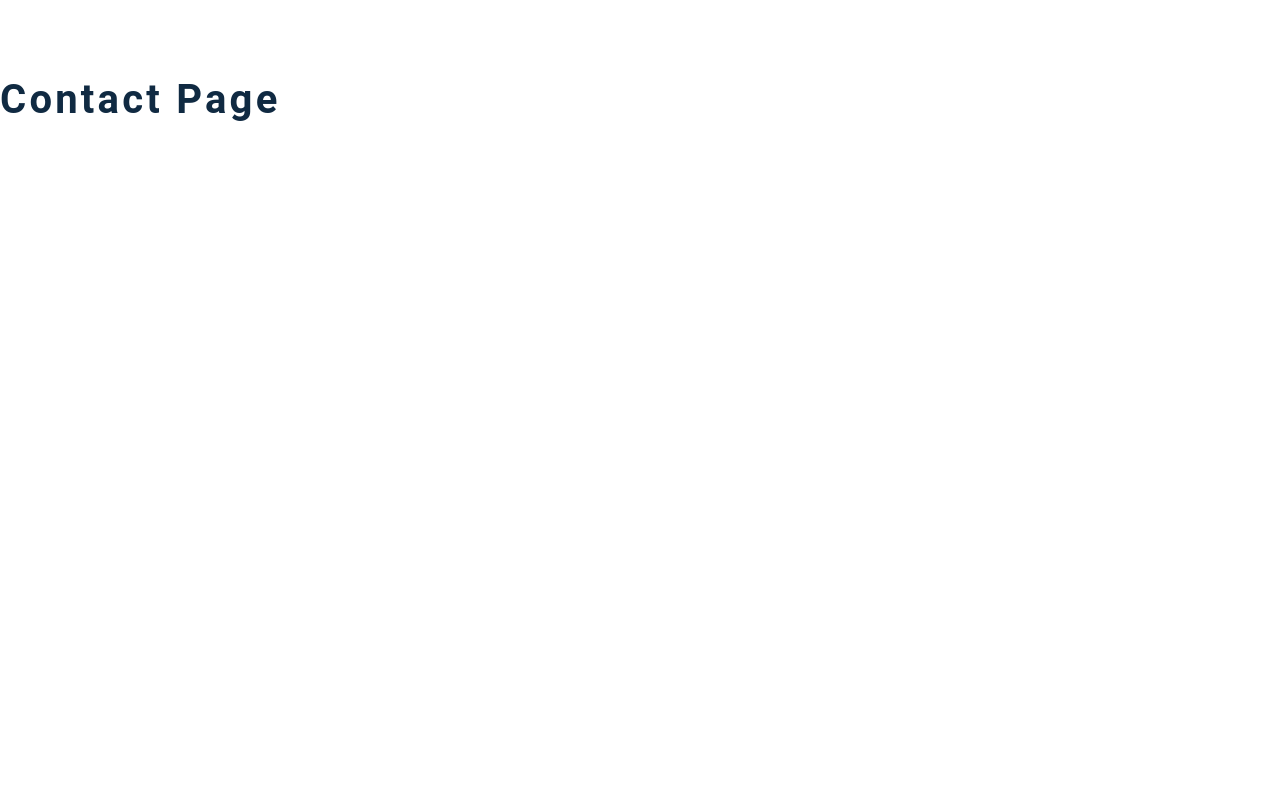
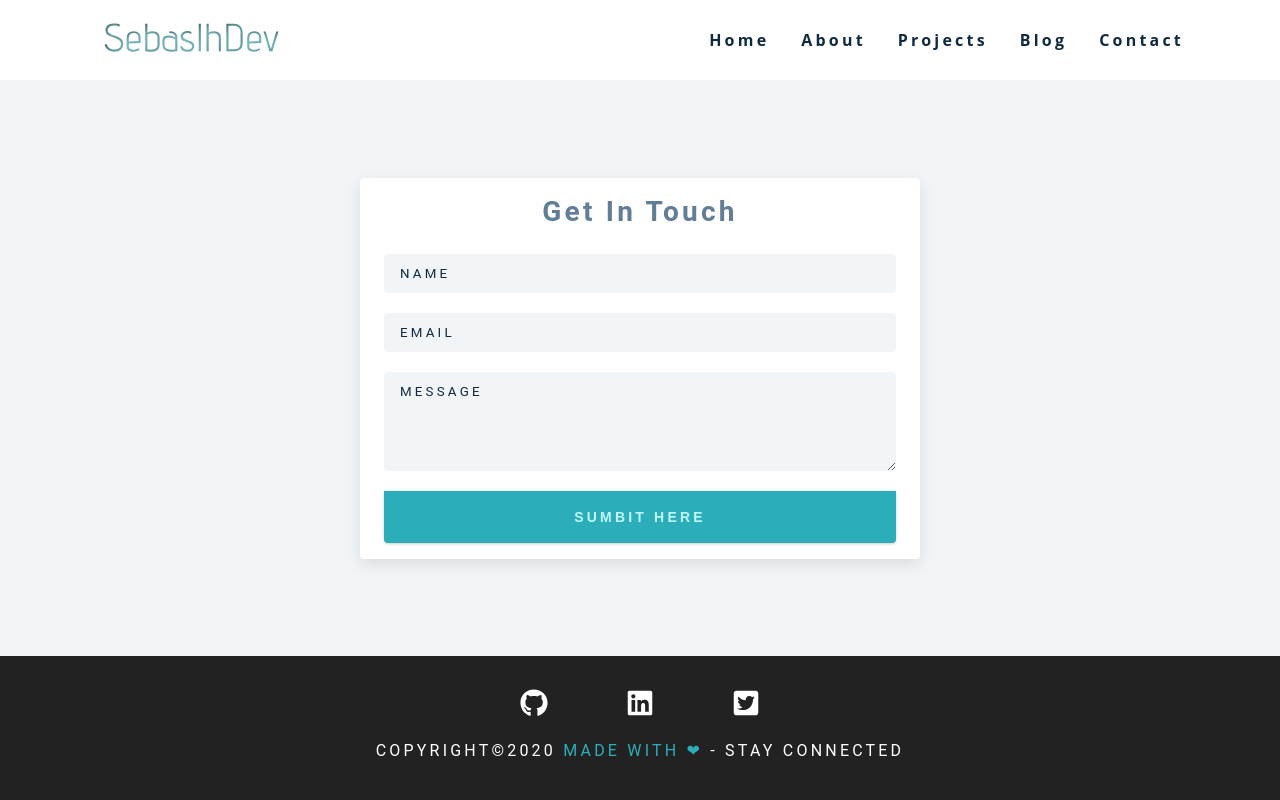
Before and after one commit to sebaslherrera/sebaslherrera, a Gatsby site: page /contact in a window 1280 px wide. Built offline with nearby package versions, Linux system fonts and the light colour scheme; Gatsby itself is replaced by a stand-in of ours.

Commit message:
Added contact page

```diff
--- a/src/pages/contact.js
+++ b/src/pages/contact.js
@@ -2,7 +2,40 @@ import React from "react"
 import Layout from "../components/Layout"
 
 const contact = () => {
-  return <h2>contact page</h2>
+  return (
+    <Layout>
+      <section className="contact-page">
+        <article className="contact-form">
+          <h3>Get in touch</h3>
+          <form action="https://formspree.io/mzbjwvrr" method="POST">
+            <div className="form-group">
+              <input
+                type="text"
+                placeholder="name"
+                name="name"
+                className="form-control"
+              />
+              <input
+                type="email"
+                name="email"
+                placeholder="email"
+                className="form-control"
+              />
+              <textarea
+                name="message"
+                rows="5"
+                placeholder="message"
+                className="form-control"
+              ></textarea>
+              <button type="submit" className="submit-btn btn">
+                Sumbit here
+              </button>
+            </div>
+          </form>
+        </article>
+      </section>
+    </Layout>
+  )
 }
 
 export default contact
```
